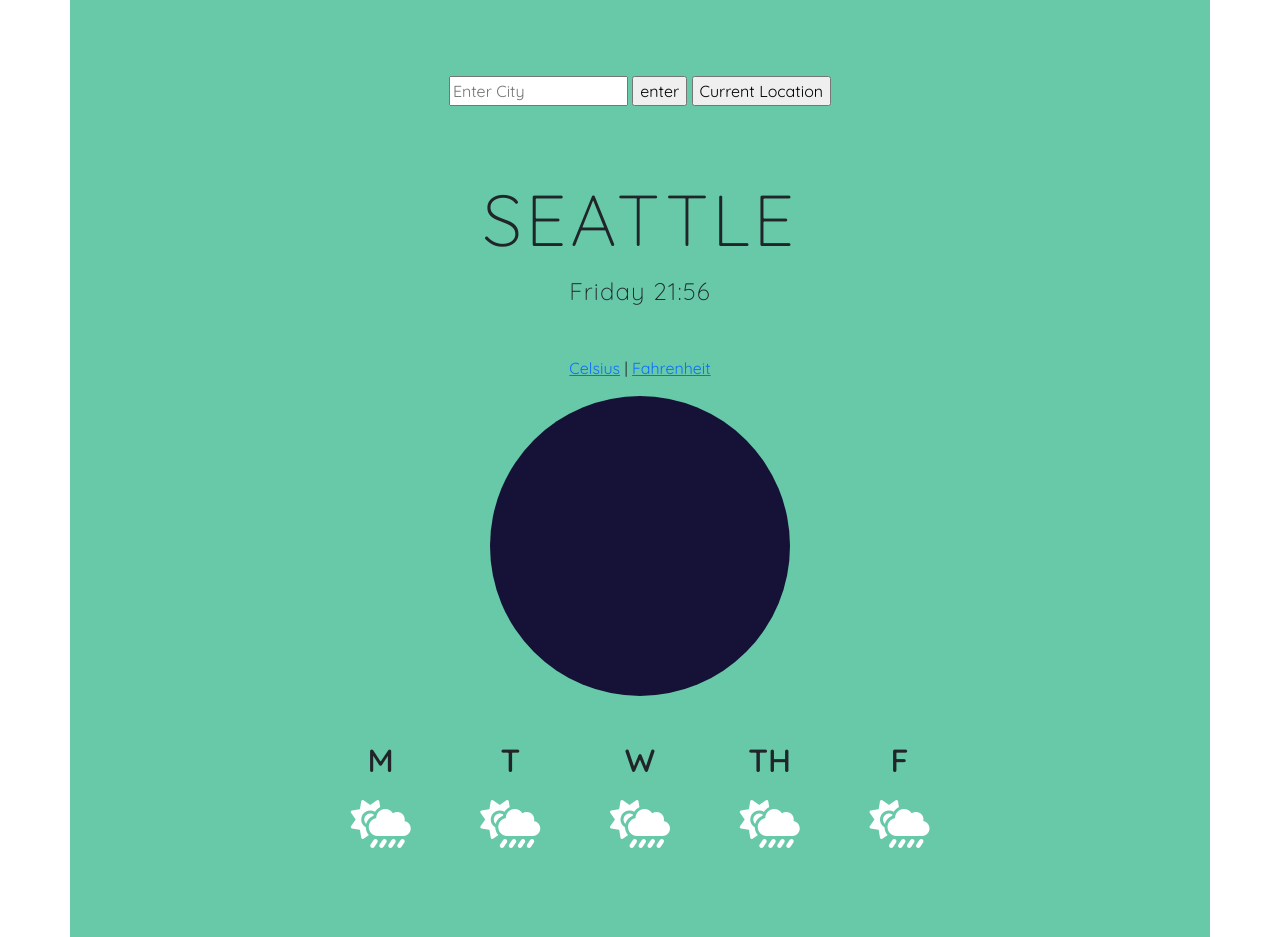
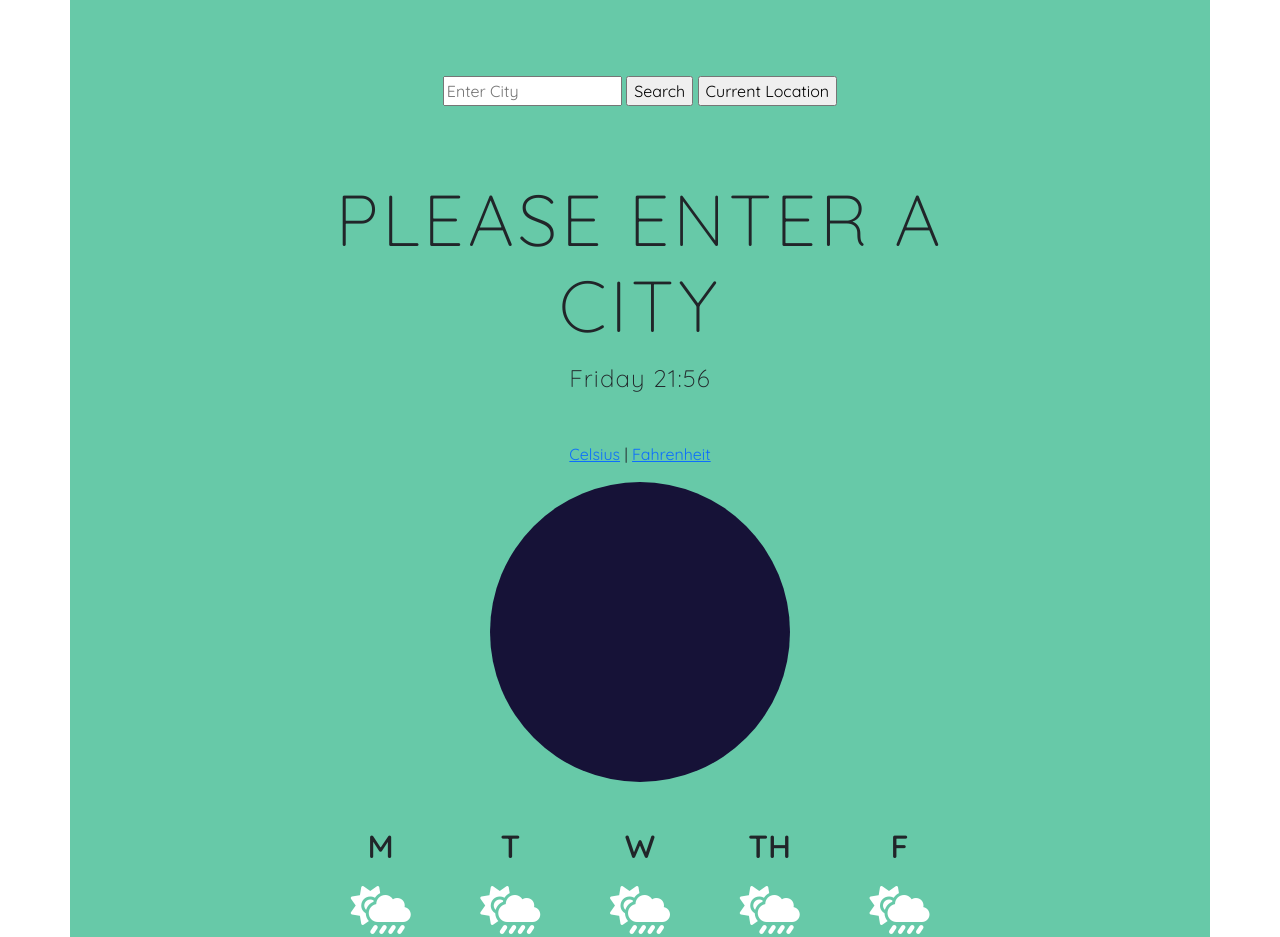
Before and after one commit to cassandralea/shecodes-weather-app, a plain HTML site: page index.html in a window 1280 px wide. Shown: the top 937 px of the page. Drawn offline with nearby package versions, Linux system fonts and the light colour scheme.

Commit message:
Misc Updates
Changed default city to "please enter a city" and "enter" button value to "search"

```diff
--- a/index.html
+++ b/index.html
@@ -33,11 +33,11 @@
             autocomplete="no"
             placeholder="Enter City"
           />
-          <input type="submit" id="submit-button" value="enter" />
+          <input type="submit" id="submit-button" value="Search" />
           <input type="button" class="current-location" value="Current Location">
         </form>
         <div class="city">
-          <h1>Seattle</h1>
+          <h1>Please Enter A City</h1>
         </div>
         <div class="time">
           <h2 id="day-time"></h2>
```
